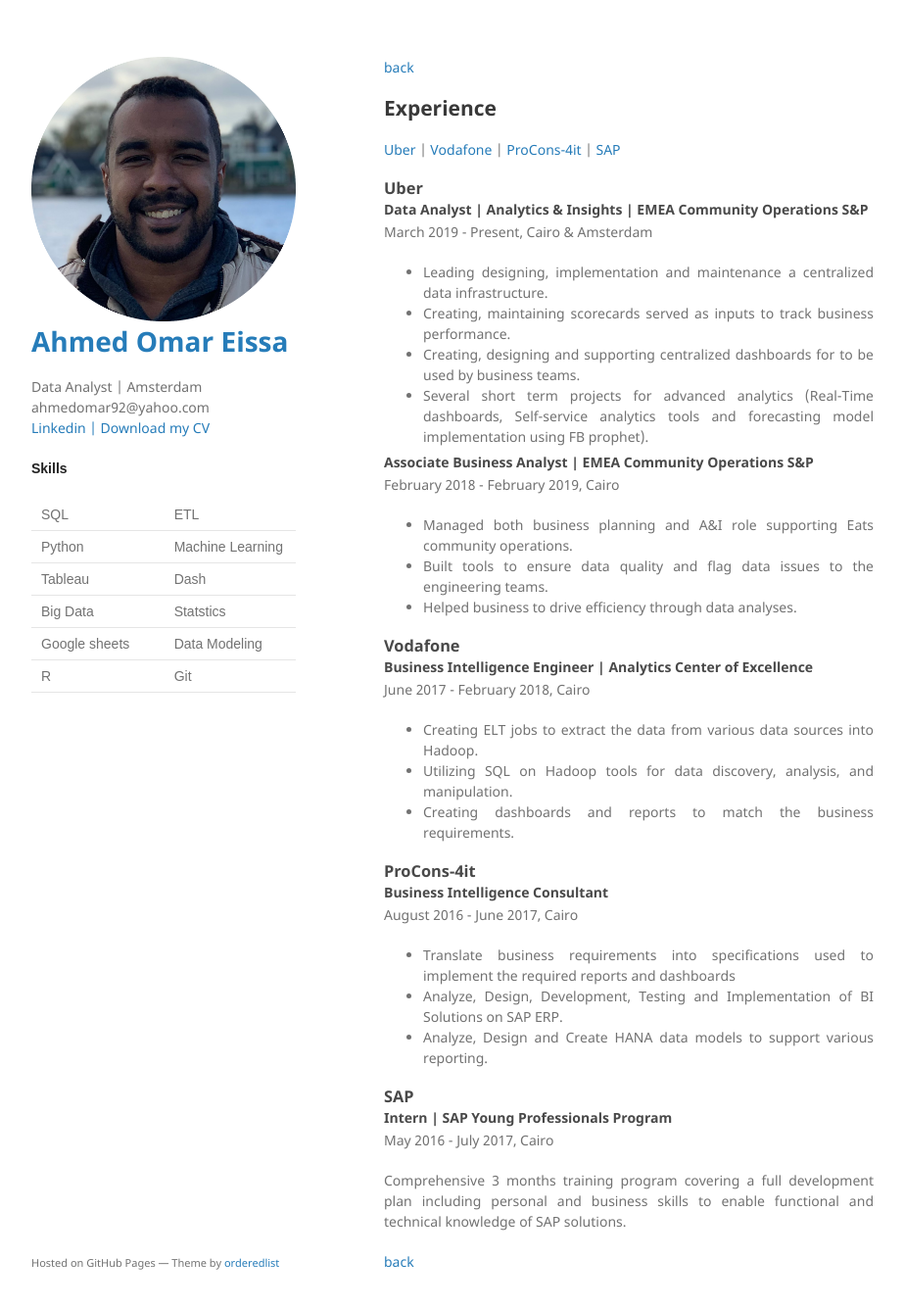
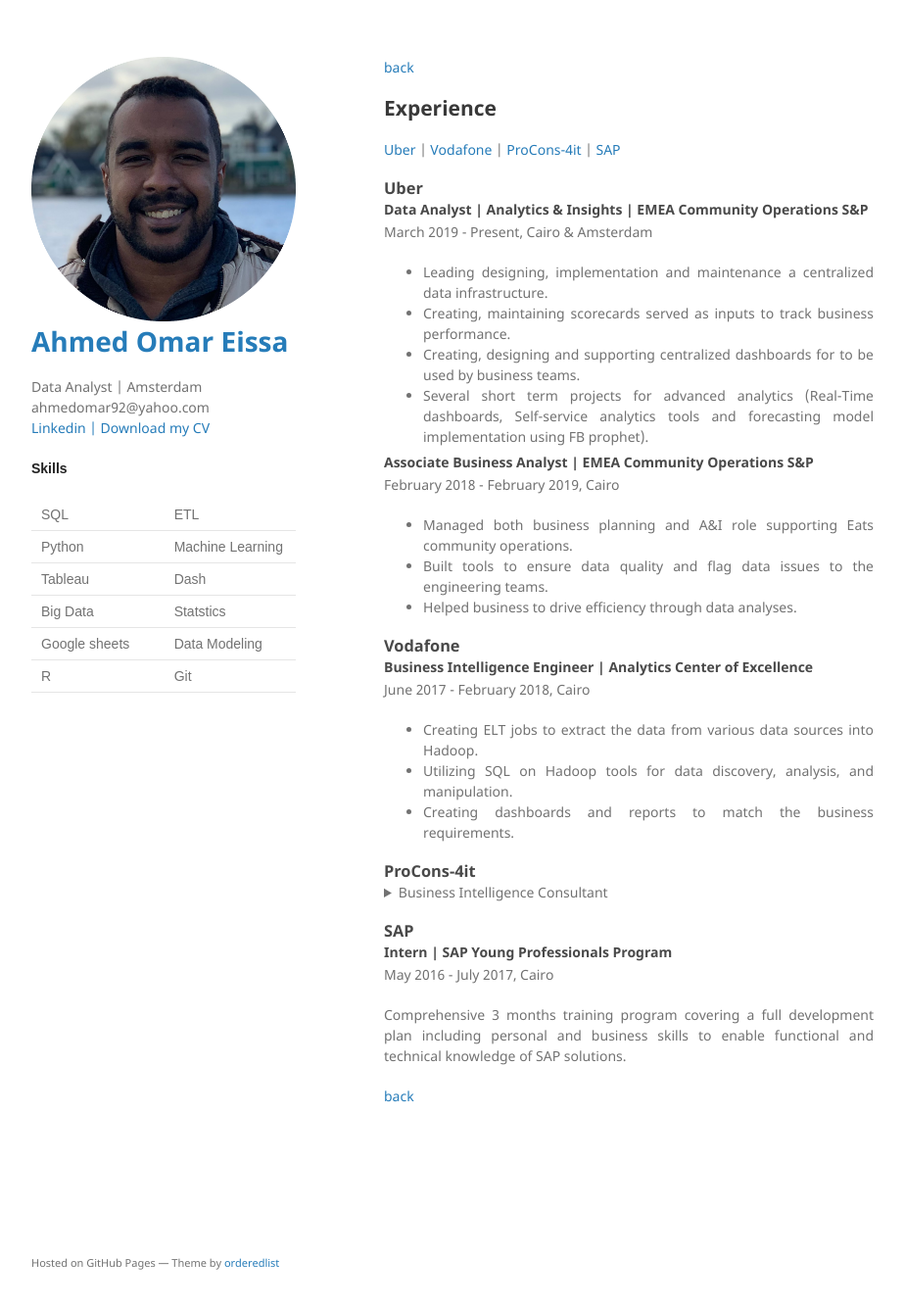
Before and after one commit to AhmedOmarEissa/AhmedOmarEissa.github.io, a Jekyll site: the page built from experience.md, in a window 1280 px wide and 1368 px high. Shown: the top 1335 px of the window at 98% size, without its empty margins (178-1101 px from the left). Built offline with Jekyll 4.4.1, drawn with Linux system fonts in a browser that asks for light colours.

Commit message:
Update experience.md

```diff
--- a/experience.md
+++ b/experience.md
@@ -33,11 +33,14 @@
 <p></p>
 
 ### <a name="ProCons-4it"></a>  ProCons-4it
-#### Business Intelligence Consultant
+<details>
+
+#### <summary> Business Intelligence Consultant </summary>
 August 2016 - June 2017,  Cairo
 * Translate business requirements into specifications used to implement the required reports and dashboards
 * Analyze, Design, Development, Testing and Implementation of BI Solutions on SAP ERP.
 * Analyze, Design and Create HANA data models to support various reporting.
+</details>
 
 <p></p>
 
```
